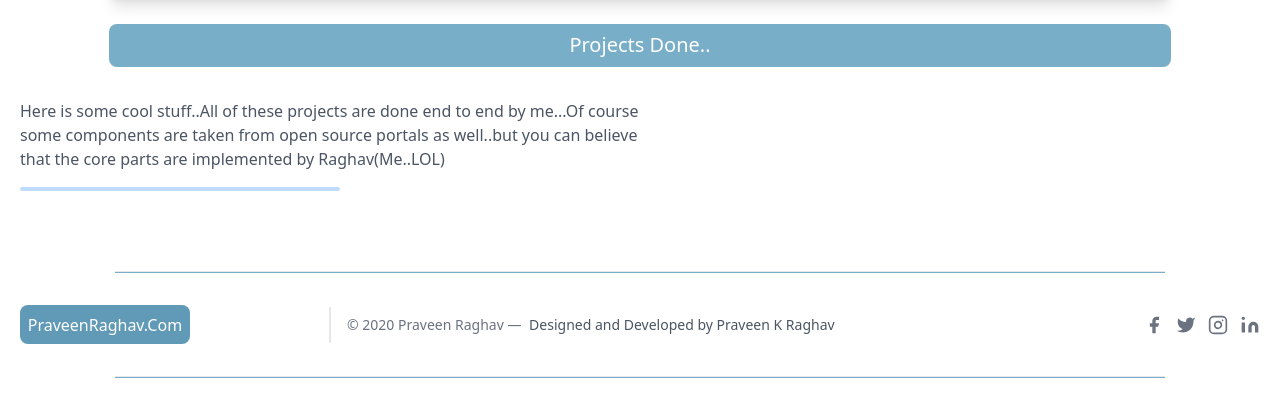
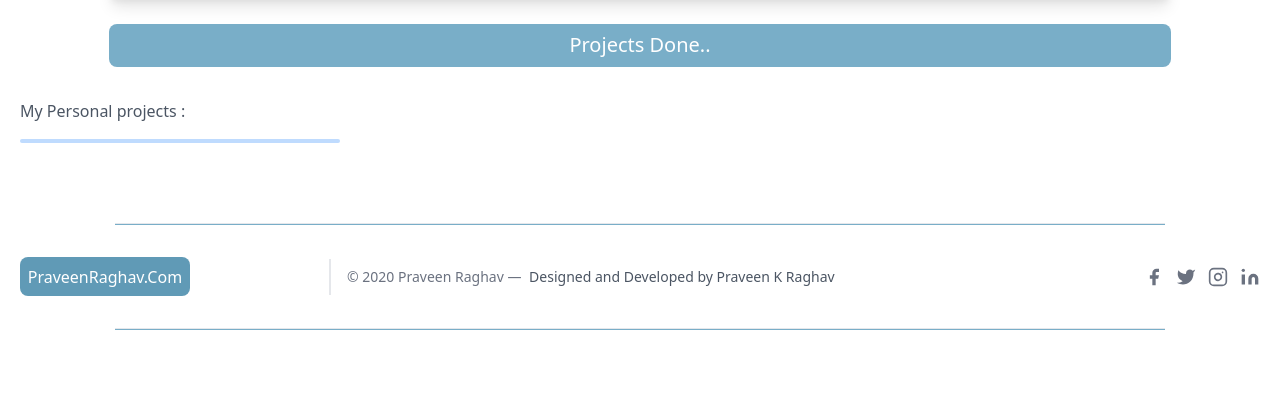
Before and after one commit to praveenraghav97/personalweb, a Django app: page /projects/ in a window 1280 px wide. Shown: the part 80-497 px from the top of the page. Run offline with Django 3.2, Linux system fonts and the light colour scheme; data that the repository does not hold is empty; parts of the project's set-up code (start-up, migrations or seed data) failed here and were passed over.

Commit message:
Updated Project Page 1

```diff
--- a/templates/projects/projects-home.html
+++ b/templates/projects/projects-home.html
@@ -7,9 +7,7 @@
       <div class="container px-5 py-8 mx-auto">
         <div class="flex flex-wrap w-full mb-20">
           <div class="lg:w-1/2 w-full mb-6 lg:mb-0">
-            <h1 class="sm:text-l text-l font-medium mb-4 text-gray-600">Here is some cool stuff..All of
-                these projects are done end to end by me...Of course some components are taken from open source portals
-                as well..but you can believe that the core parts are implemented by Raghav(Me..LOL)</h1>
+            <h1 class="sm:text-l text-l font-medium mb-4 text-gray-600">My Personal projects :</h1>
             <div class="h-1 w-80 bg-blue-200 rounded"></div>
           </div>
           </div>
@@ -17,7 +15,7 @@
           {% for project in projects %}
               <div class="xl:w-1/2 md:w-1/2 p-4">
                 <div class="bg-gray-100 p-6 rounded-lg">
-                  <img class="h-64 rounded w-full object-fill object-center mb-6" src="{{ project.img.url }}" alt="img"
+                  <img class="h-64 rounded w-full object-fill object-center mb-6" src="../../static/cart.jpg" alt="img"
                        style="border: 1px #cc1111;">
                   <h3 class="tracking-widest text-teal-500 text-xs font-medium title-font">Project Title</h3>
                   <h2 class="text-lg text-gray-900 font-medium title-font mb-4">{{ project.title }}</h2>
```
